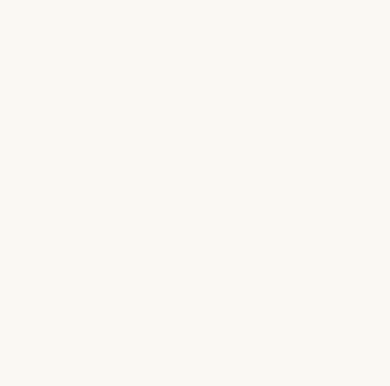
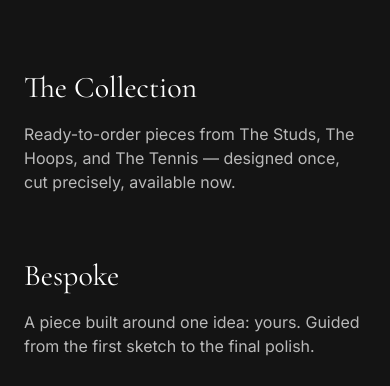
Before and after one commit to Thorfast191/natch-diamonds, a Next.js app: page / in a window 390 px wide. Shown: the part 1182-1568 px from the top of the page. Before the commit the page ends 1156 px from the top, so only its background shows below. Built offline with nearby package versions, Linux system fonts and the light colour scheme; no server answers; the database is empty.

Commit message:
Add scroll-driven Three Houses story section with mobile fallback

```diff
--- a/app/page.tsx
+++ b/app/page.tsx
@@ -1,6 +1,7 @@
 import { prisma } from '@/lib/prisma'
 import { Hero } from '@/components/Hero'
 import { CollectionGrid } from '@/components/CollectionGrid'
+import { ScrollStory } from '@/components/ScrollStory'
 
 export default async function HomePage() {
   const products = await prisma.product.findMany({ orderBy: { createdAt: 'asc' } })
@@ -9,6 +10,7 @@ export default async function HomePage() {
     <main>
       <Hero />
       <CollectionGrid products={products} />
+      <ScrollStory />
     </main>
   )
 }
--- /dev/null
+++ b/components/ScrollStory.tsx
@@ -0,0 +1,80 @@
+'use client'
+
+import { useRef, useState } from 'react'
+import {
+  AnimatePresence,
+  motion,
+  useMotionValueEvent,
+  useReducedMotion,
+  useScroll,
+} from 'framer-motion'
+import { EASE } from '@/lib/motion'
+import { STORY_PANELS, getStoryIndex } from '@/lib/scroll-story'
+
+export function ScrollStory() {
+  const reduced = !!useReducedMotion()
+
+  return (
+    <section className="bg-charcoal text-white">
+      <h2 className="sr-only">Three Houses, One Vision</h2>
+      <DesktopScrollStory reduced={reduced} />
+      <MobileScrollStory reduced={reduced} />
+    </section>
+  )
+}
+
+function DesktopScrollStory({ reduced }: { reduced: boolean }) {
+  const containerRef = useRef<HTMLDivElement>(null)
+  const { scrollYProgress } = useScroll({ target: containerRef, offset: ['start start', 'end end'] })
+  const [index, setIndex] = useState<0 | 1 | 2>(0)
+
+  useMotionValueEvent(scrollYProgress, 'change', (value) => {
+    const next = getStoryIndex(value)
+    setIndex((current) => (current === next ? current : next))
+  })
+
+  const panel = STORY_PANELS[index]
+
+  return (
+    <div ref={containerRef} className="relative hidden h-[300vh] md:block">
+      <div className="sticky top-0 flex h-screen items-center gap-16 px-16">
+        <div className="w-1/2">
+          <p className="text-xs uppercase tracking-[0.3em] text-gold">Three Houses, One Vision</p>
+        </div>
+        <div className="w-1/2">
+          <AnimatePresence mode="wait">
+            <motion.div
+              key={panel.key}
+              initial={{ opacity: 0 }}
+              animate={{ opacity: 1 }}
+              exit={{ opacity: 0 }}
+              transition={{ duration: reduced ? 0.4 : 0.6, ease: EASE }}
+            >
+              <h3 className="font-display text-4xl">{panel.title}</h3>
+              <p className="mt-4 max-w-md text-white/70">{panel.body}</p>
+            </motion.div>
+          </AnimatePresence>
+        </div>
+      </div>
+    </div>
+  )
+}
+
+function MobileScrollStory({ reduced }: { reduced: boolean }) {
+  return (
+    <div className="space-y-16 px-6 py-24 md:hidden">
+      {STORY_PANELS.map((panel) => (
+        <motion.div
+          key={panel.key}
+          initial={{ opacity: 0, y: reduced ? 0 : 16 }}
+          whileInView={{ opacity: 1, y: 0 }}
+          viewport={{ once: true }}
+          transition={{ duration: reduced ? 0.4 : 0.7, ease: EASE }}
+        >
+          <h3 className="font-display text-3xl">{panel.title}</h3>
+          <p className="mt-4 text-white/70">{panel.body}</p>
+        </motion.div>
+      ))}
+    </div>
+  )
+}
```
